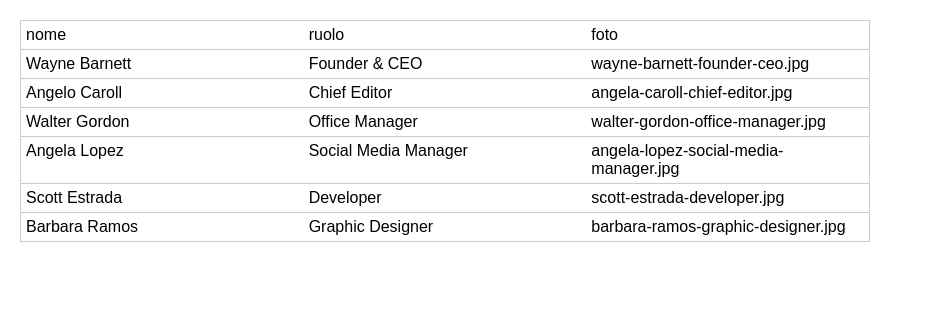
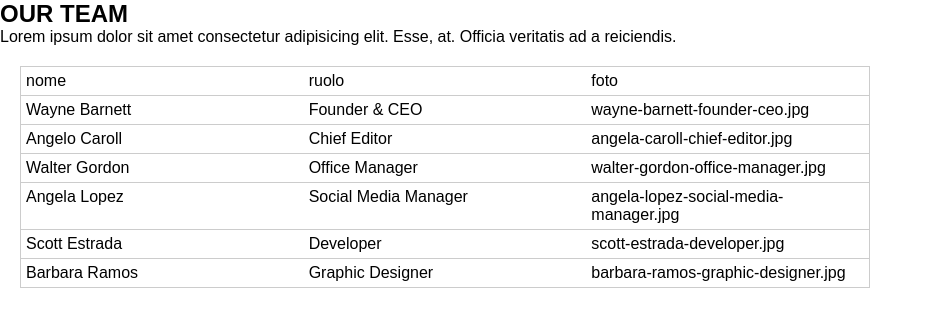
Before and after one commit to Valee8/js-our-team, a plain HTML site: page bonus/index.html in a window 1280 px wide. Shown: the whole page, without its empty margins (0-932 px from the left). Drawn offline with Linux system fonts and the light colour scheme.

Commit message:
aggiungo struttura

```diff
--- a/bonus/index.html
+++ b/bonus/index.html
@@ -9,7 +9,24 @@
 </head>
 <body>
 
-    <div id="membri"></div>
+    <div id="container">
+        <main>
+            <section>
+                <h1>
+                    OUR TEAM
+                </h1>
+
+                <p>
+                    Lorem ipsum dolor sit amet consectetur adipisicing elit. Esse, at. Officia veritatis ad a reiciendis.
+                </p>
+
+            </section>
+
+            <section>
+                <div id="membri"></div>
+            </section>
+        </main>
+    </div>
 
     <script src="js/myscript.js"></script>
 
```
